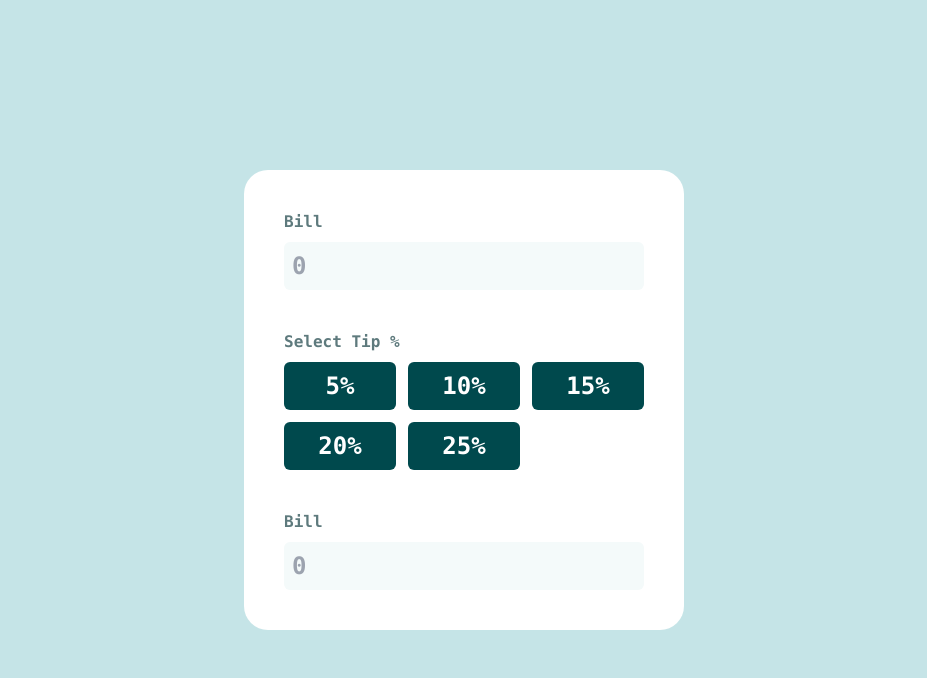
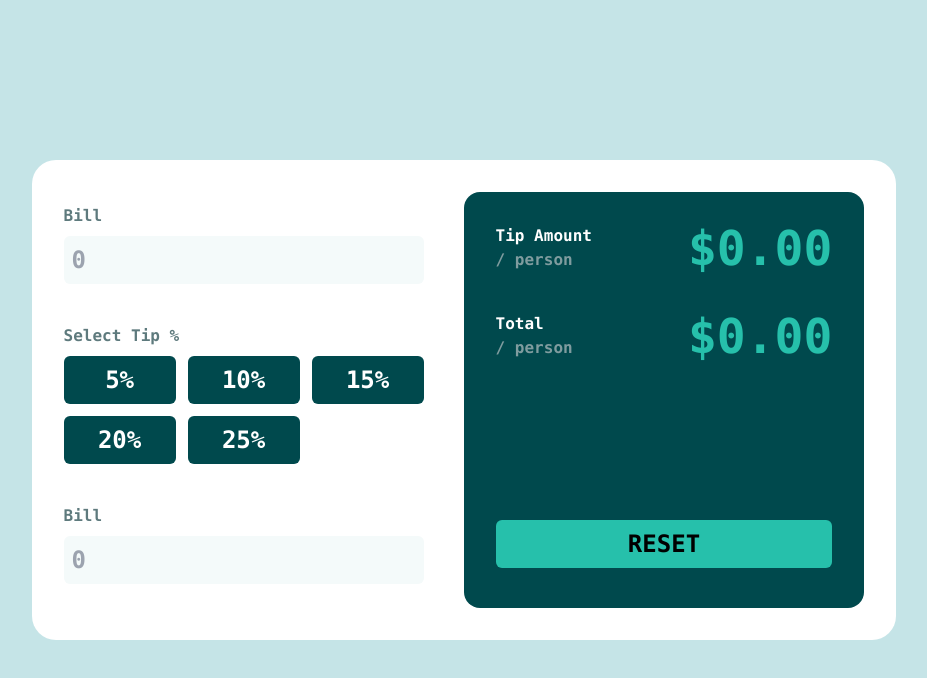
Before and after one commit to HectorKayman/react-tipper-fm, a React (Vite) app: page / in a window 1280 px wide. Shown: the top 678 px of the page, without its empty margins (176-1103 px from the left). Built offline with nearby package versions, Linux system fonts and the light colour scheme.

Commit message:
Create the static portion of TipDisplay component

```diff
--- a/src/App.jsx
+++ b/src/App.jsx
@@ -1,6 +1,6 @@
 export default function App() {
   return (
-    <div className="rounded-3xl bg-white p-10 font-mono font-bold">
+    <div className="flex gap-10 rounded-3xl bg-white p-8 font-mono font-bold">
       <TipForm />
       <TipDisplay />
     </div>
@@ -9,7 +9,7 @@ export default function App() {
 
 function TipForm() {
   return (
-    <form className="flex flex-col gap-10">
+    <form className="flex flex-col gap-10 py-3">
       <FormInput />
 
       <fieldset className="grid grid-cols-3 gap-3">
@@ -73,5 +73,29 @@ function FormRadio({ id, value, peer, children }) {
 }
 
 function TipDisplay() {
-  return <div></div>;
+  return (
+    <section className="flex flex-col gap-40 rounded-2xl bg-veryDarkCyan p-8">
+      <div className="grid gap-10">
+        <DisplayText>Tip Amount</DisplayText>
+        <DisplayText>Total</DisplayText>
+      </div>
+      <button className="mb-2 rounded-md bg-strongCyan py-2 text-2xl">
+        RESET
+      </button>
+    </section>
+  );
 }
+
+function DisplayText({ children }) {
+  return (
+    <div className="flex justify-between gap-24">
+      <div>
+        <legend className="text-white">{children}</legend>
+        <legend className="text-grayishCyan">/ person</legend>
+      </div>
+      <div>
+        <h3 className="text-5xl text-strongCyan">$0.00</h3>
+      </div>
+    </div>
+  );
+}
```
